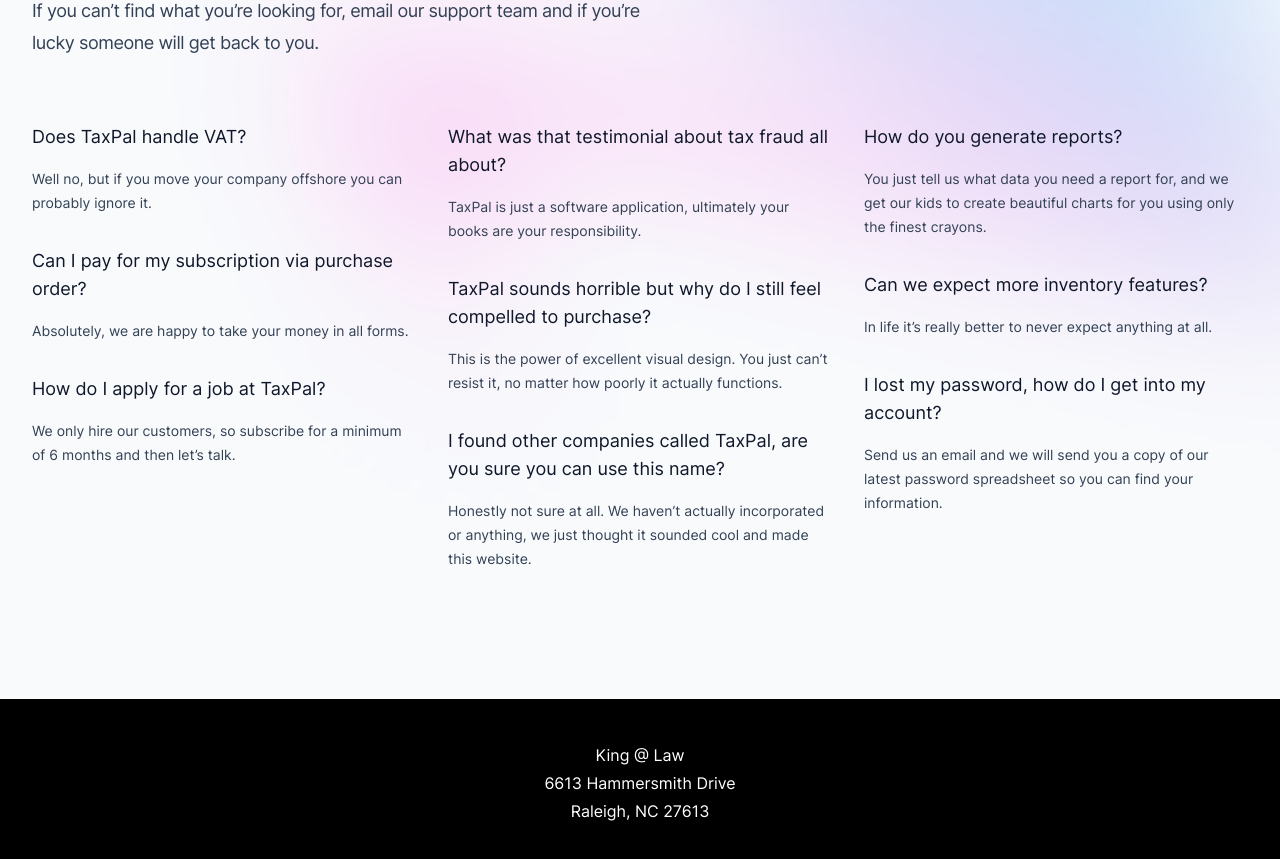
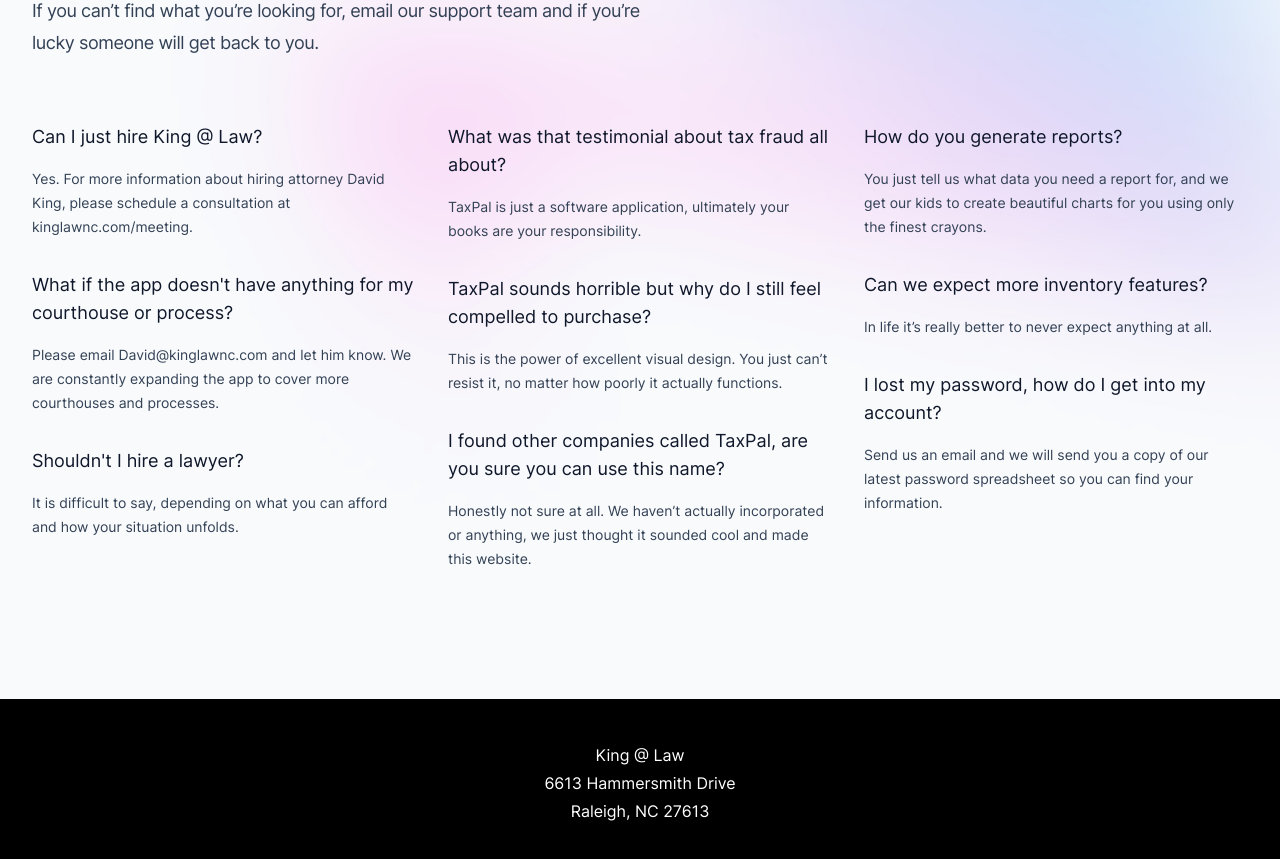
Before and after one commit to David44357/KingLawWebsite, a Next.js app: page /prometheus in a window 1280 px wide. Shown: the part 3980-4839 px from the top of the page. Built offline with nearby package versions, Linux system fonts and the light colour scheme.

Commit message:
Update PromFaqs.jsx

```diff
--- a/src/components/PromFaqs.jsx
+++ b/src/components/PromFaqs.jsx
@@ -6,18 +6,18 @@ import backgroundImage from '@/images/background-faqs.jpg'
 const faqs = [
   [
     {
-      question: 'Does TaxPal handle VAT?',
+      question: 'Can I just hire King @ Law?',
       answer:
-        'Well no, but if you move your company offshore you can probably ignore it.',
+        'Yes. For more information about hiring attorney David King, please schedule a consultation at kinglawnc.com/meeting.',
     },
     {
-      question: 'Can I pay for my subscription via purchase order?',
-      answer: 'Absolutely, we are happy to take your money in all forms.',
+      question: 'What if the app doesn\'t have anything for my courthouse or process?',
+      answer: 'Please email David@kinglawnc.com and let him know. We are constantly expanding the app to cover more courthouses and processes.',
     },
     {
-      question: 'How do I apply for a job at TaxPal?',
+      question: 'Shouldn\'t I hire a lawyer?',
       answer:
-        'We only hire our customers, so subscribe for a minimum of 6 months and then let’s talk.',
+        'It is difficult to say, depending on what you can afford and how your situation unfolds.',
     },
   ],
   [
```
